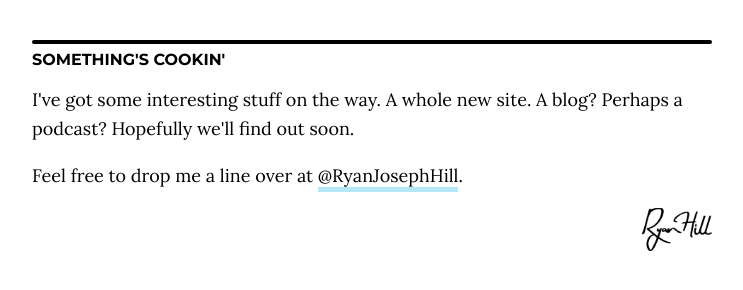
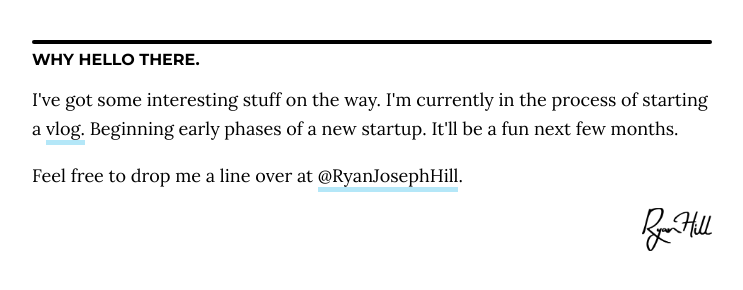
Before and after one commit to ryanjhill/portfolio, a plain HTML site: page index.html in a window 1280 px wide. Shown: the whole page, without its empty margins (183-926 px from the left). Drawn offline with Linux system fonts and the light colour scheme.

Commit message:
Editing site copy

```diff
--- a/index.html
+++ b/index.html
@@ -34,9 +34,9 @@
       <div class="panel panel--center">
         <div class="divider"></div>
         <!-- <h2>Something's cookin'</h2> -->
-        <h3>SOMETHING'S COOKIN'</h3>
+        <h3>WHY HELLO THERE.</h3>
         <p>
-          I've got some interesting stuff on the way. A whole new site. A blog? Perhaps a podcast? Hopefully we'll find out soon.
+          I've got some interesting stuff on the way. I'm currently in the process of starting a <a class="link--body" href="http://ryanjhill.com/vlog">vlog.</a> Beginning early phases of a new startup. It'll be a fun next few months.
         </p>
         <p>
           Feel free to drop me a line over at <a class="link--body" target="_blank" href="https://twitter.com/RyanJosephHill">@RyanJosephHill</a>.
```
